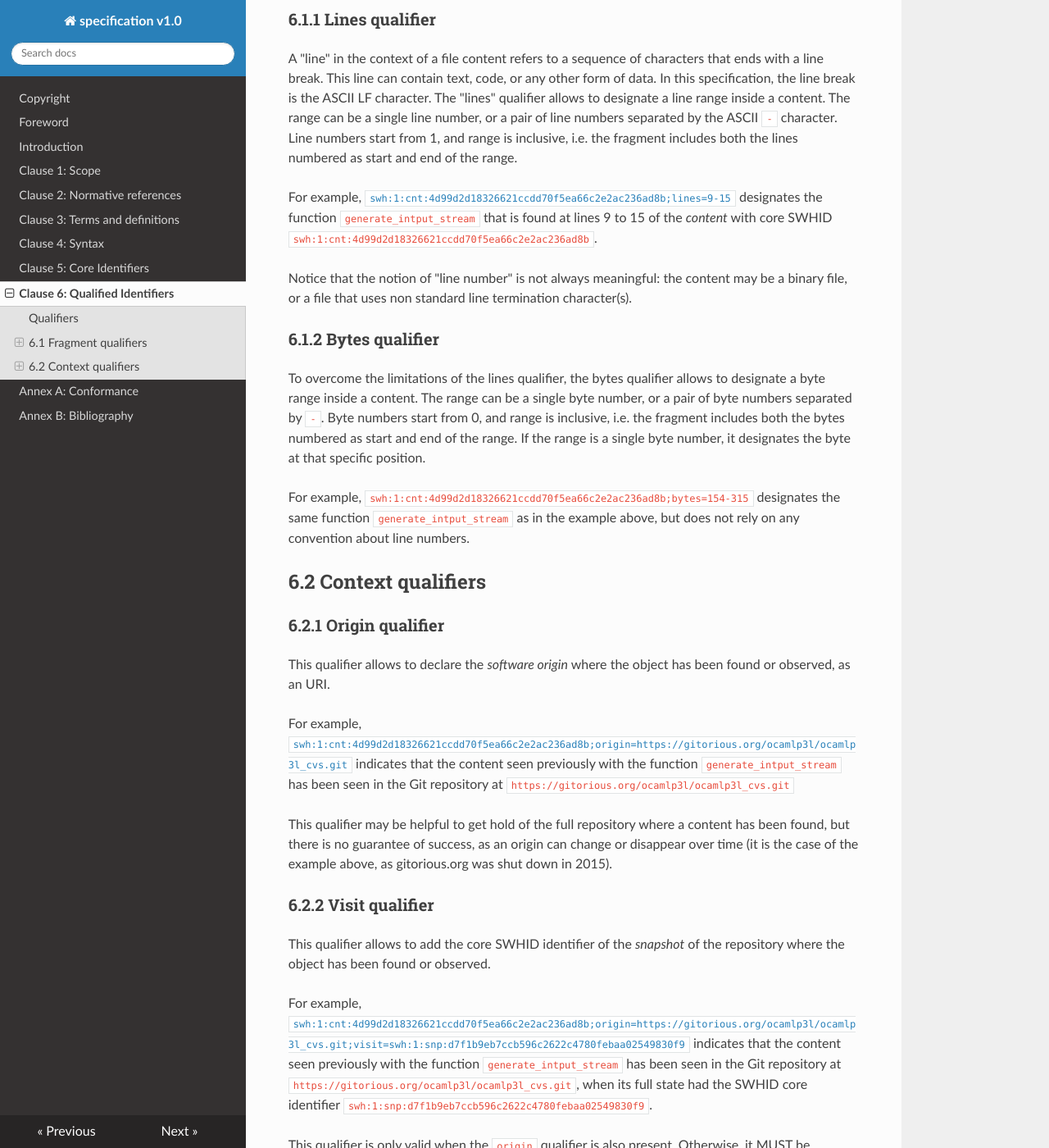
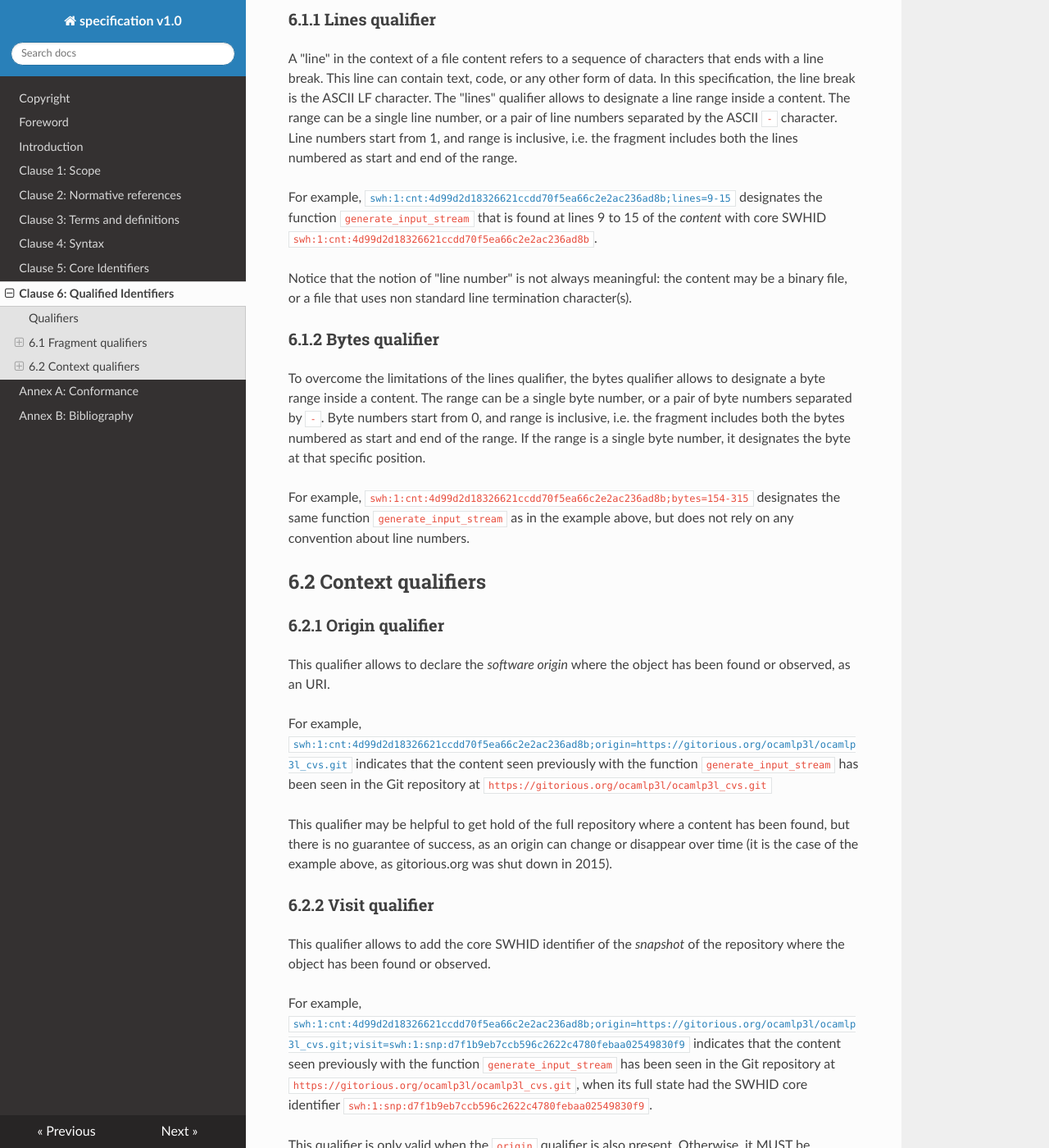
Before and after one commit to swhid/specification, an MkDocs documentation site: the page built from Chapters/6.Qualified_identifiers.md, in a window 1280 px wide and 1400 px high, scrolled down 764 px. Shown: the whole window at 82% size. Built offline with MkDocs 1.6.1, drawn with Linux system fonts in a browser that asks for light colours; nearby versions of some CDN libraries; some of the changed text lies outside the part shown.

Commit message:
Fixes a typo on function name
Signed-off-by: Alexios Zavras <github@zvr.gr>

```diff
--- a/Chapters/6.Qualified_identifiers.md
+++ b/Chapters/6.Qualified_identifiers.md
@@ -36,7 +36,7 @@ The range can be a single line number, or a pair of line numbers separated by th
 Line numbers start from 1, and range is inclusive, i.e. the fragment includes both the lines numbered as start and end of the range.
 
 For example, [`swh:1:cnt:4d99d2d18326621ccdd70f5ea66c2e2ac236ad8b;lines=9-15`](https://archive.softwareheritage.org/swh:1:cnt:4d99d2d18326621ccdd70f5ea66c2e2ac236ad8b;lines=9-15)
-designates the function `generate_intput_stream` that is found at lines 9 to 15 of the *content* with core SWHID `swh:1:cnt:4d99d2d18326621ccdd70f5ea66c2e2ac236ad8b`.
+designates the function `generate_input_stream` that is found at lines 9 to 15 of the *content* with core SWHID `swh:1:cnt:4d99d2d18326621ccdd70f5ea66c2e2ac236ad8b`.
 
 Notice that the notion of "line number" is not always meaningful: the content
 may be a binary file, or a file that uses non standard line termination character(s).
@@ -49,7 +49,7 @@ Byte numbers start from 0, and range is inclusive, i.e. the fragment includes bo
 If the range is a single byte number, it designates the byte at that specific position.
 
 For example, `swh:1:cnt:4d99d2d18326621ccdd70f5ea66c2e2ac236ad8b;bytes=154-315`
-designates the same function `generate_intput_stream` as in the example above, but
+designates the same function `generate_input_stream` as in the example above, but
 does not rely on any convention about line numbers.
 
 
@@ -61,7 +61,7 @@ This qualifier allows to declare the *software origin* where the
 object has been found or observed, as an URI.
 
 For example, [`swh:1:cnt:4d99d2d18326621ccdd70f5ea66c2e2ac236ad8b;origin=https://gitorious.org/ocamlp3l/ocamlp3l_cvs.git`](https://archive.softwareheritage.org/swh:1:cnt:4d99d2d18326621ccdd70f5ea66c2e2ac236ad8b;origin=https://gitorious.org/ocamlp3l/ocamlp3l_cvs.git)
-indicates that the content seen previously with the function `generate_intput_stream` has
+indicates that the content seen previously with the function `generate_input_stream` has
 been seen in the Git repository at `https://gitorious.org/ocamlp3l/ocamlp3l_cvs.git`
 
 This qualifier may be helpful to get hold of the full repository where a
@@ -75,7 +75,7 @@ This qualifier allows to add the core SWHID identifier of the *snapshot*
 of the repository where the object has been found or observed.
 
 For example, [`swh:1:cnt:4d99d2d18326621ccdd70f5ea66c2e2ac236ad8b;origin=https://gitorious.org/ocamlp3l/ocamlp3l_cvs.git;visit=swh:1:snp:d7f1b9eb7ccb596c2622c4780febaa02549830f9`](https://archive.softwareheritage.org/swh:1:cnt:4d99d2d18326621ccdd70f5ea66c2e2ac236ad8b;origin=https://gitorious.org/ocamlp3l/ocamlp3l_cvs.git;visit=swh:1:snp:d7f1b9eb7ccb596c2622c4780febaa02549830f9)
-indicates that the content seen previously with the function `generate_intput_stream` has
+indicates that the content seen previously with the function `generate_input_stream` has
 been seen in the Git repository at `https://gitorious.org/ocamlp3l/ocamlp3l_cvs.git`, when
 its full state had the SWHID core identifier `swh:1:snp:d7f1b9eb7ccb596c2622c4780febaa02549830f9`.
 
@@ -92,7 +92,7 @@ the root directory is the first directory reachable from the `HEAD` branch,
 and undefined if such a reference is missing.
 
 For example, [`swh:1:cnt:4d99d2d18326621ccdd70f5ea66c2e2ac236ad8b;origin=https://gitorious.org/ocamlp3l/ocamlp3l_cvs.git;visit=swh:1:snp:d7f1b9eb7ccb596c2622c4780febaa02549830f9;anchor=swh:1:rev:2db189928c94d62a3b4757b3eec68f0a4d4113f0;path=/Examples/SimpleFarm/simplefarm.ml`](https://archive.softwareheritage.org/swh:1:cnt:4d99d2d18326621ccdd70f5ea66c2e2ac236ad8b;origin=https://gitorious.org/ocamlp3l/ocamlp3l_cvs.git;visit=swh:1:snp:d7f1b9eb7ccb596c2622c4780febaa02549830f9;anchor=swh:1:rev:2db189928c94d62a3b4757b3eec68f0a4d4113f0;path=/Examples/SimpleFarm/simplefarm.ml)
-indicates that the content seen previously with the function `generate_intput_stream` has
+indicates that the content seen previously with the function `generate_input_stream` has
 been seen in the Git repository at `https://gitorious.org/ocamlp3l/ocamlp3l_cvs.git`, when
 its full state had the SWHID core identifier `swh:1:snp:d7f1b9eb7ccb596c2622c4780febaa02549830f9`, and that it is named `simplefarm.ml` in the directory `Simplefarm` contained in the directory `Examples` contained in the root directory associated to the revision with core SWHID `swh:1:rev:2db189928c94d62a3b4757b3eec68f0a4d4113f0`.
 
```
